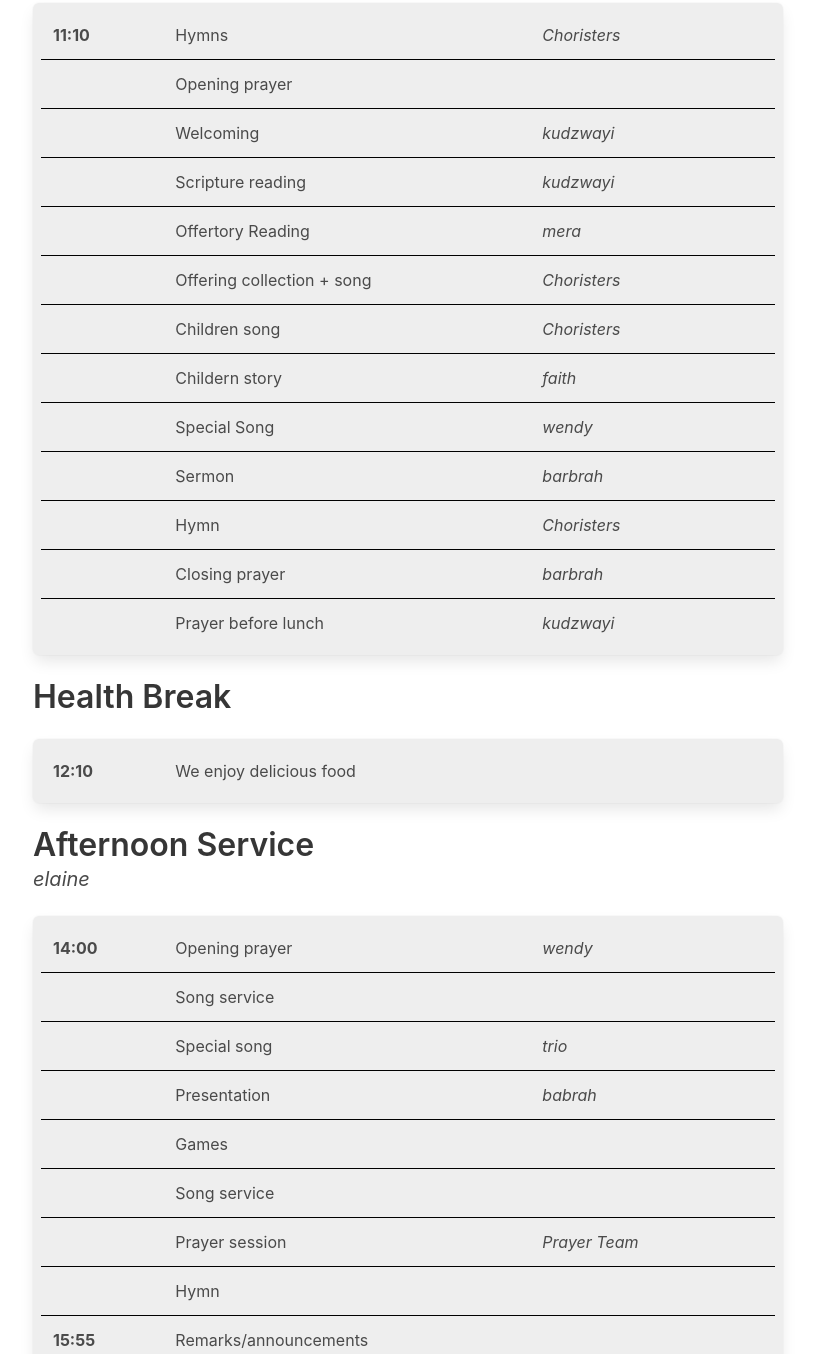
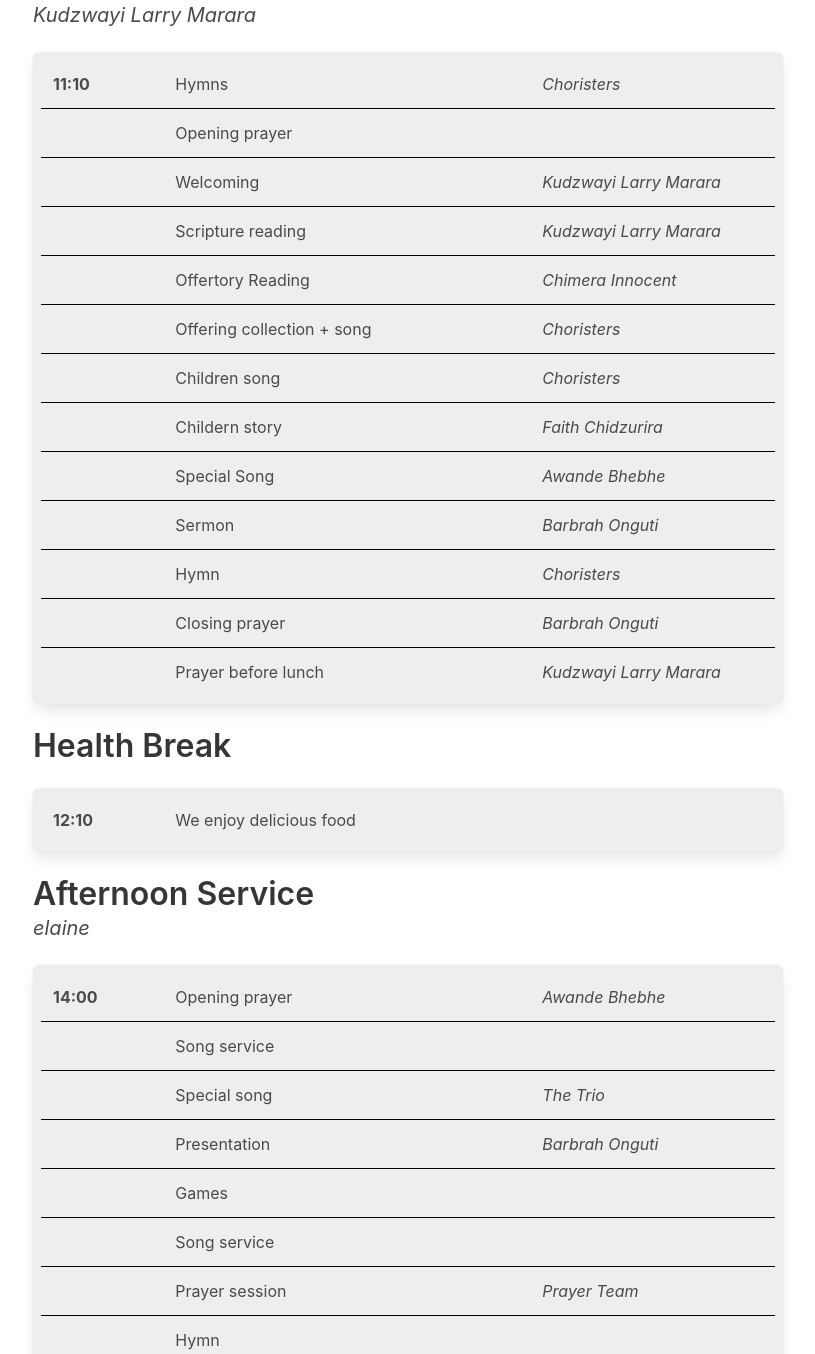
Before and after one commit to adamglowacki/adamglowacki.github.io, a plain HTML site: page waig.html in a window 1280 px wide. Shown: the part 1038-2392 px from the top of the page, without its empty margins (232-1047 px from the left). Drawn offline with nearby package versions, Linux system fonts and the light colour scheme.

Commit message:
WAIG 22nd March 2025

```diff
--- a/waig.html
+++ b/waig.html
@@ -47,6 +47,16 @@
 
 
 
+
+
+
+
+
+
+
+
+
+
     <section class="section">
       <div class="container is-limited">
         <h1 class="title">Health Break</h1>
@@ -56,12 +66,13 @@
 
               <div class="columns"><div class="column is-2"><b>9:45</b></div><div class="column is-6"><p>Song service</p></div><div class="column is-4"><i>Choristers</i></div></div>
               <div class="columns"><div class="column is-2"><b></b></div><div class="column is-6"><p>Hymn 388</p></div><div class="column is-4"><i></i></div></div>
-              <div class="columns"><div class="column is-2"><b></b></div><div class="column is-6"><p>Welcoming</p></div><div class="column is-4"><i>tsitsi</i></div></div>
+              <div class="columns"><div class="column is-2"><b></b></div><div class="column is-6"><p>Opening prayer</p></div><div class="column is-4"><i>Adam Głowacki</i></div></div>
+              <div class="columns"><div class="column is-2"><b></b></div><div class="column is-6"><p>Welcoming</p></div><div class="column is-4"><i>Tsitsi Mashinya</i></div></div>
               <div class="columns"><div class="column is-2"><b></b></div><div class="column is-6"><p>Hymn 532</p></div><div class="column is-4"><i></i></div></div>
               <div class="columns"><div class="column is-2"><b></b></div><div class="column is-6"><p>Mission reading</p></div><div class="column is-4"><i></i></div></div>
               <div class="columns"><div class="column is-2"><b></b></div><div class="column is-6"><p>Hymn 538</p></div><div class="column is-4"><i></i></div></div>
-              <div class="columns"><div class="column is-2"><b>10:20</b></div><div class="column is-6"><p>Lesson discussion</p></div><div class="column is-4"><i>mikolaj</i></div></div>
-              <div class="columns"><div class="column is-2"><b>11:00</b></div><div class="column is-6"><p>Closing prayer</p></div><div class="column is-4"><i>'</i></div></div>
+              <div class="columns"><div class="column is-2"><b>10:20</b></div><div class="column is-6"><p>Lesson discussion</p></div><div class="column is-4"><i>Mikołaj Manżett-Leszczyński</i></div></div>
+              <div class="columns"><div class="column is-2"><b>11:00</b></div><div class="column is-6"><p>Closing prayer</p></div><div class="column is-4"><i></i></div></div>
 
             </div>
           </div>
@@ -88,17 +99,17 @@
 
               <div class="columns"><div class="column is-2"><b>11:10</b></div><div class="column is-6"><p>Hymns</p></div><div class="column is-4"><i>Choristers</i></div></div>
               <div class="columns"><div class="column is-2"><b></b></div><div class="column is-6"><p>Opening prayer</p></div><div class="column is-4"><i></i></div></div>
-              <div class="columns"><div class="column is-2"><b></b></div><div class="column is-6"><p>Welcoming</p></div><div class="column is-4"><i>kudzwayi</i></div></div>
-              <div class="columns"><div class="column is-2"><b></b></div><div class="column is-6"><p>Scripture reading</p></div><div class="column is-4"><i>kudzwayi</i></div></div>
-              <div class="columns"><div class="column is-2"><b></b></div><div class="column is-6"><p>Offertory Reading</p></div><div class="column is-4"><i>mera</i></div></div>
+              <div class="columns"><div class="column is-2"><b></b></div><div class="column is-6"><p>Welcoming</p></div><div class="column is-4"><i>Kudzwayi Larry Marara</i></div></div>
+              <div class="columns"><div class="column is-2"><b></b></div><div class="column is-6"><p>Scripture reading</p></div><div class="column is-4"><i>Kudzwayi Larry Marara</i></div></div>
+              <div class="columns"><div class="column is-2"><b></b></div><div class="column is-6"><p>Offertory Reading</p></div><div class="column is-4"><i>Chimera Innocent</i></div></div>
               <div class="columns"><div class="column is-2"><b></b></div><div class="column is-6"><p>Offering collection + song</p></div><div class="column is-4"><i>Choristers</i></div></div>
               <div class="columns"><div class="column is-2"><b></b></div><div class="column is-6"><p>Children song</p></div><div class="column is-4"><i>Choristers</i></div></div>
-              <div class="columns"><div class="column is-2"><b></b></div><div class="column is-6"><p>Childern story</p></div><div class="column is-4"><i>faith</i></div></div>
-              <div class="columns"><div class="column is-2"><b></b></div><div class="column is-6"><p>Special Song</p></div><div class="column is-4"><i>wendy</i></div></div>
-              <div class="columns"><div class="column is-2"><b></b></div><div class="column is-6"><p>Sermon</p></div><div class="column is-4"><i>barbrah</i></div></div>
+              <div class="columns"><div class="column is-2"><b></b></div><div class="column is-6"><p>Childern story</p></div><div class="column is-4"><i>Faith Chidzurira</i></div></div>
+              <div class="columns"><div class="column is-2"><b></b></div><div class="column is-6"><p>Special Song</p></div><div class="column is-4"><i>Awande Bhebhe</i></div></div>
+              <div class="columns"><div class="column is-2"><b></b></div><div class="column is-6"><p>Sermon</p></div><div class="column is-4"><i>Barbrah Onguti</i></div></div>
               <div class="columns"><div class="column is-2"><b></b></div><div class="column is-6"><p>Hymn</p></div><div class="column is-4"><i>Choristers</i></div></div>
-              <div class="columns"><div class="column is-2"><b></b></div><div class="column is-6"><p>Closing prayer</p></div><div class="column is-4"><i>barbrah</i></div></div>
-              <div class="columns"><div class="column is-2"><b></b></div><div class="column is-6"><p>Prayer before lunch</p></div><div class="column is-4"><i>kudzwayi</i></div></div>
+              <div class="columns"><div class="column is-2"><b></b></div><div class="column is-6"><p>Closing prayer</p></div><div class="column is-4"><i>Barbrah Onguti</i></div></div>
+              <div class="columns"><div class="column is-2"><b></b></div><div class="column is-6"><p>Prayer before lunch</p></div><div class="column is-4"><i>Kudzwayi Larry Marara</i></div></div>
 
             </div>
           </div>
@@ -121,10 +132,10 @@
           <div class="tile is-vertical is-parent">
             <div class="tile is-child box dark-bg">
 
-              <div class="columns"><div class="column is-2"><b>14:00</b></div><div class="column is-6"><p>Opening prayer</p></div><div class="column is-4"><i>wendy</i></div></div>
+              <div class="columns"><div class="column is-2"><b>14:00</b></div><div class="column is-6"><p>Opening prayer</p></div><div class="column is-4"><i>Awande Bhebhe</i></div></div>
               <div class="columns"><div class="column is-2"><b></b></div><div class="column is-6"><p>Song service</p></div><div class="column is-4"><i></i></div></div>
-              <div class="columns"><div class="column is-2"><b></b></div><div class="column is-6"><p>Special song</p></div><div class="column is-4"><i>trio</i></div></div>
-              <div class="columns"><div class="column is-2"><b></b></div><div class="column is-6"><p>Presentation</p></div><div class="column is-4"><i>babrah</i></div></div>
+              <div class="columns"><div class="column is-2"><b></b></div><div class="column is-6"><p>Special song</p></div><div class="column is-4"><i>The Trio</i></div></div>
+              <div class="columns"><div class="column is-2"><b></b></div><div class="column is-6"><p>Presentation</p></div><div class="column is-4"><i>Barbrah Onguti</i></div></div>
               <div class="columns"><div class="column is-2"><b></b></div><div class="column is-6"><p>Games</p></div><div class="column is-4"><i></i></div></div>
               <div class="columns"><div class="column is-2"><b></b></div><div class="column is-6"><p>Song service</p></div><div class="column is-4"><i></i></div></div>
               <div class="columns"><div class="column is-2"><b></b></div><div class="column is-6"><p>Prayer session</p></div><div class="column is-4"><i>Prayer Team</i></div></div>
```
Also changed, not shown: 1 other file.
